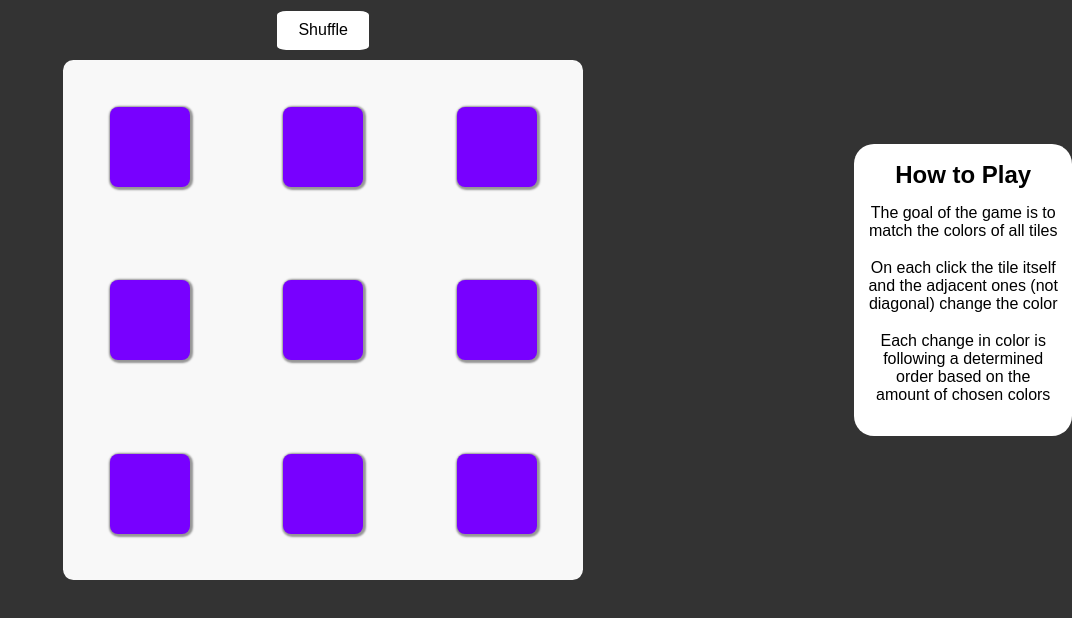
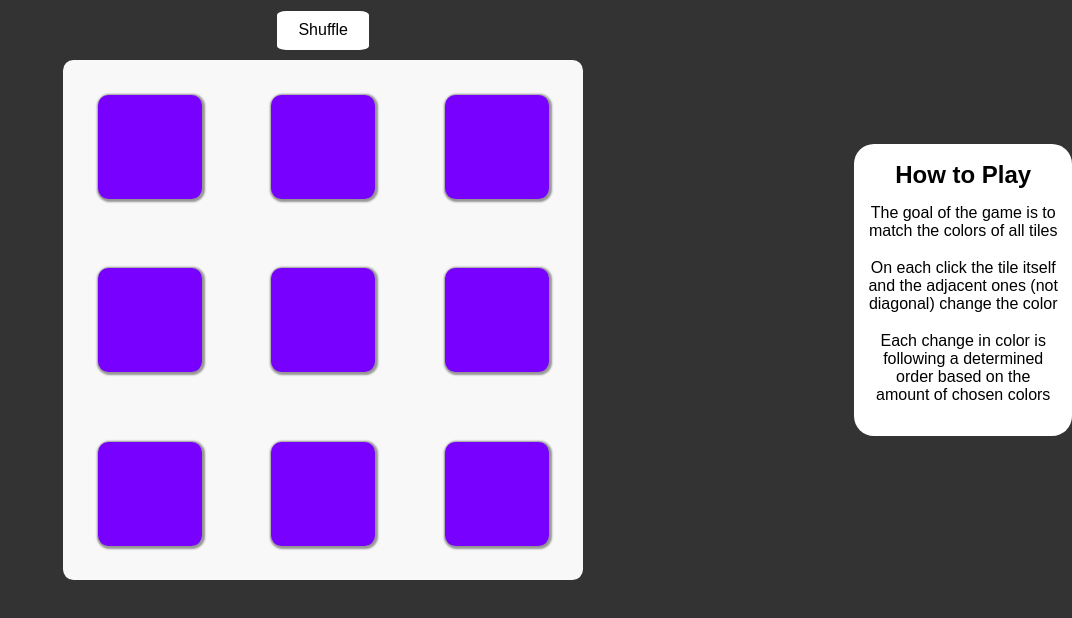
Before and after one commit to statist32/squarepair, a React (Create React App) app: page / in a window 1280 px wide. Shown: the top 618 px of the page, without its empty margins (208-1280 px from the left). Built offline with nearby package versions, Linux system fonts and the light colour scheme.

Commit message:
changed the tile values a bit and added css var

```diff
--- a/src/components/screens/Board/Tile.css
+++ b/src/components/screens/Board/Tile.css
@@ -1,8 +1,12 @@
+:root {
+  --tile-size-full: 13vh;
+  --tile-size-mobile: 8.5vh;
+}
 .tile {
   background: lightgray;
   border-radius: 10%;
-  height: 10vh;
-  width: 10vh;
+  height: var(--tile-size-full);
+  width: var(--tile-size-full);
 
   transition: 100ms background-color;
   box-shadow: 1px 1px 2px 2px rgb(0, 0, 0, 0.4);
@@ -10,7 +14,7 @@
 
 @media (max-width: 700px) {
   .tile {
-    height: 9vh;
-    width: 9vh;
+    height: var(--tile-size-mobile);
+    width: var(--tile-size-mobile);
   }
 }
```
